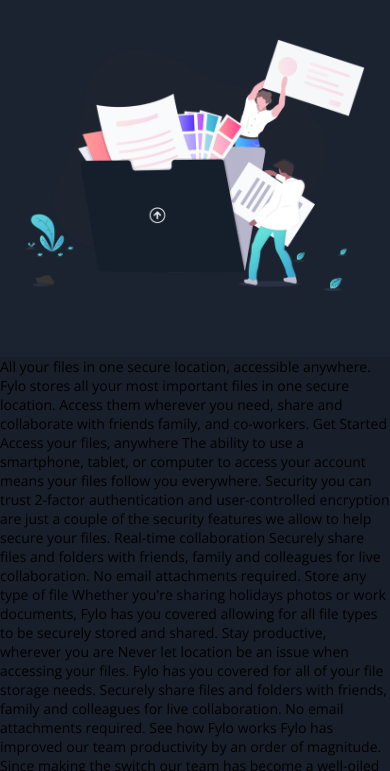
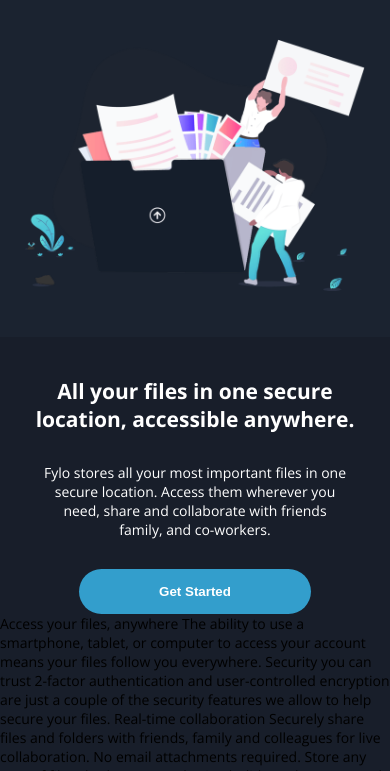
Before and after one commit to nicogithub05/fylo-landing-page, a plain HTML site: page index.html in a window 390 px wide. Shown: the part 73-844 px from the top of the page. Drawn offline with nearby package versions, Linux system fonts and the light colour scheme.

Commit message:
section files version mobile terminada

```diff
--- a/index.html
+++ b/index.html
@@ -36,14 +36,17 @@
       <img src="images/illustration-intro.png" alt="" class="header__image-container--image">
     </div>
   </header>
+  <section class="files">
+    <div class="files__background"></div>
+    <h1 class="files__title">
+      All your files in one secure location, accessible anywhere.
+    </h1>
+    <p class="files__pgraph">Fylo stores all your most important files in one secure location. Access them wherever
+      you need, share and collaborate with friends family, and co-workers.</p>
+    <button class="files__button">Get Started</button>
+  </section>
 <body>
 
-  All your files in one secure location, accessible anywhere.
-
-  Fylo stores all your most important files in one secure location. Access them wherever
-  you need, share and collaborate with friends family, and co-workers.
-
-  Get Started
 
   Access your files, anywhere
 
--- a/main.css
+++ b/main.css
@@ -35,7 +35,7 @@
 /* header */
 
 .header {
-    height: 400px;
+    height: 380px;
     background-color: var(--background-hero);
     padding: 15px 25px;
 }
@@ -70,3 +70,34 @@
     max-width: 100%;
     margin-top: 50px;
 }
+
+/*section files*/
+
+.files {
+    color: var(--blanco);
+    text-align: center;
+    padding: 0 30px;
+}
+
+.files__background {
+    height: 200px;
+    margin-top: -210px;
+}
+
+.files__title {
+    margin-top: 50px
+}
+
+.files__pgraph {
+    padding: 0px 12px;
+    margin: 30px 0px;
+}
+
+.files__button {
+    padding: 15px 80px;
+    border-radius: 50px;
+    border: none;
+    background-color: var(--azul);
+    color: var(--blanco);
+    font-weight: bold;
+}
```
